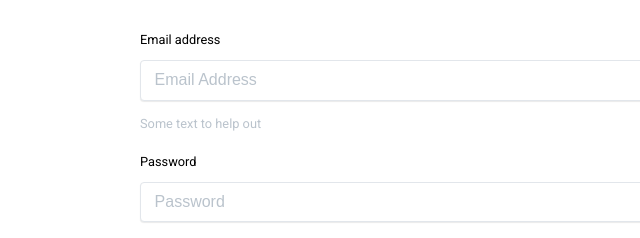
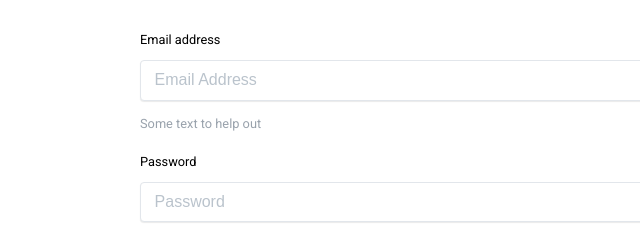
Before and after one commit to rushil-saraogi/flat-earth-css, a website: page index.html in a window 1280 px wide. Shown: the part 2833-3071 px from the top of the page, 0-640 px from the left. Drawn offline with Linux system fonts and the light colour scheme; a script that the page names is missing; a small style sheet from the web is missing.

Commit message:
Update form help text

```diff
--- a/package.json
+++ b/package.json
@@ -1,6 +1,6 @@
 {
 	"name": "flat-earth-css",
-	"version": "1.0.8",
+	"version": "1.0.9",
 	"description": "A micro CSS framework",
 	"main": "styles/flat-earth.css",
 	"scripts": {
--- a/src/_forms.scss
+++ b/src/_forms.scss
@@ -11,7 +11,7 @@ label {
 
 small {
 	font-size: 80%;
-	color: map-get($colors, gray-2);
+	color: map-get($colors, gray-3);
 }
 
 input:not([type="checkbox"]),
```
Also changed, not shown: styles/flat-earth.css.
